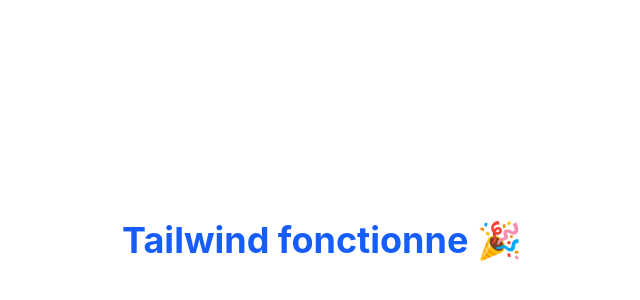
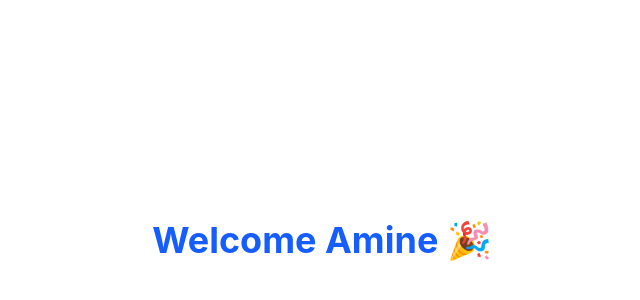
Before and after one commit to axproo/StageManager, a Vue app in the folder frontend/: page / in a window 1280 px wide. Shown: the part 160-460 px from the top of the page, without its empty margins (318-958 px from the left). Built offline with nearby package versions, Linux system fonts and the light colour scheme.

Commit message:
thailwind test

```diff
--- a/frontend/src/App.vue
+++ b/frontend/src/App.vue
@@ -5,7 +5,7 @@
 <template>
   <div class="min-h-screen flex items-center justify-center">
     <h1 class="text-4xl font-bold text-blue-600">
-      Tailwind fonctionne 🎉
+      Welcome Amine 🎉
     </h1>
   </div>
 </template>
```
Also changed, not shown: 1 other file (tests, documents, lock files or other folders).
